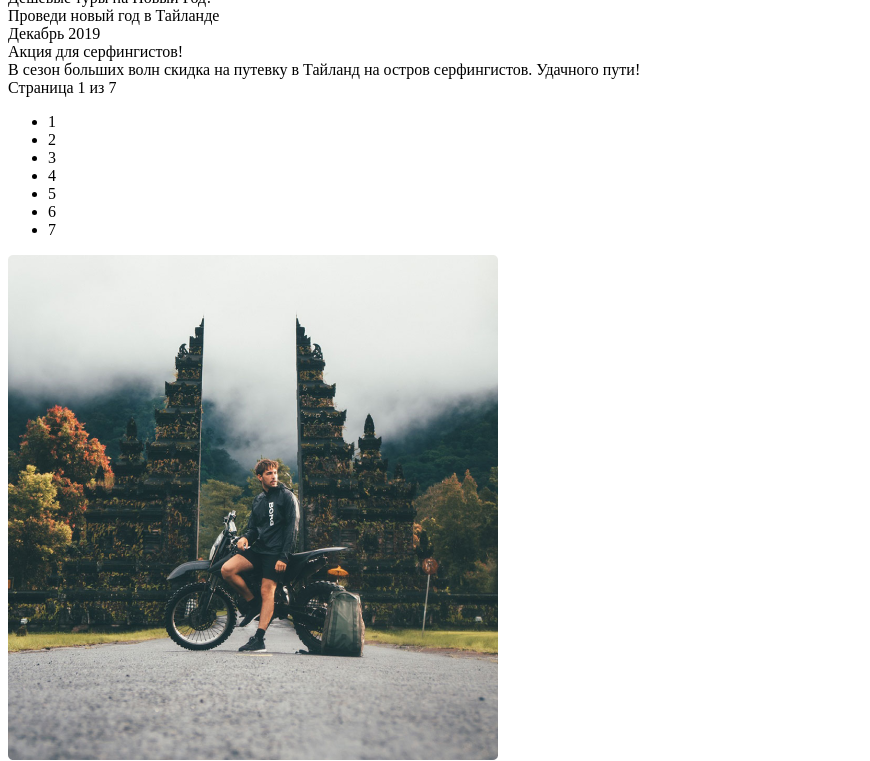
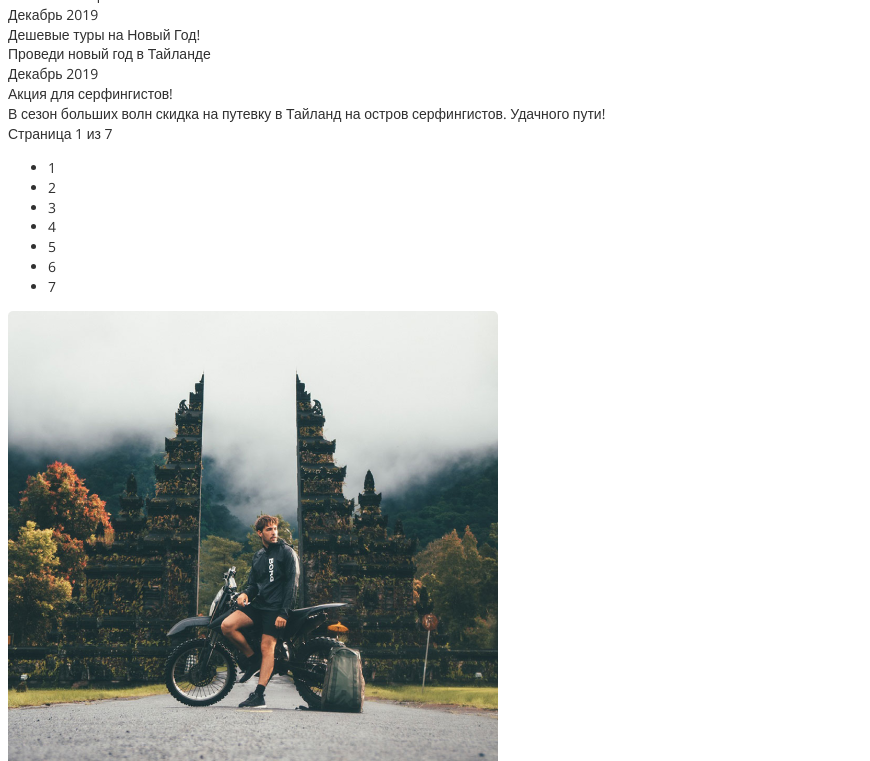
Before and after one commit to Koshkaflo/project_1, a plain HTML site: page index.html in a window 1280 px wide. Shown: the part 1360-2121 px from the top of the page, without its empty margins (0-870 px from the left). Drawn offline with nearby package versions, Linux system fonts and the light colour scheme.

Commit message:
add fonts.

```diff
--- a/index.html
+++ b/index.html
@@ -3,13 +3,14 @@
 <head>
   <meta charset="UTF-8">
   <meta name="viewport" content="width=device-width, initial-scale=1.0">
+  <link rel="stylesheet" href="main.css">
   <title>Air asia</title>
 </head>
 <body>
   <div class="wrapper">
     <header class="header">
       <a href="#" class="logo">
-        <img class="logo__img" src="/img/logo.png" alt="логотип">
+        <img class="logo__img" src="img/logo.png" alt="логотип">
       </a>
       <nav class="menu">
         <ul class="menu__list">
--- /dev/null
+++ b/main.css
@@ -0,0 +1,11 @@
+@import url('https://fonts.googleapis.com/css2?family=Open+Sans:wght@400;700&display=swap');
+
+body {
+  font-family: 'Open Sans', sans-serif;
+  font-weight: 400;
+  font-size: 14px;
+  line-height: 1.42;
+  color: #303030;
+  -webkit-font-smoothing: antialiased;
+  -moz-osx-font-smoothing: grayscale;
+}
```
